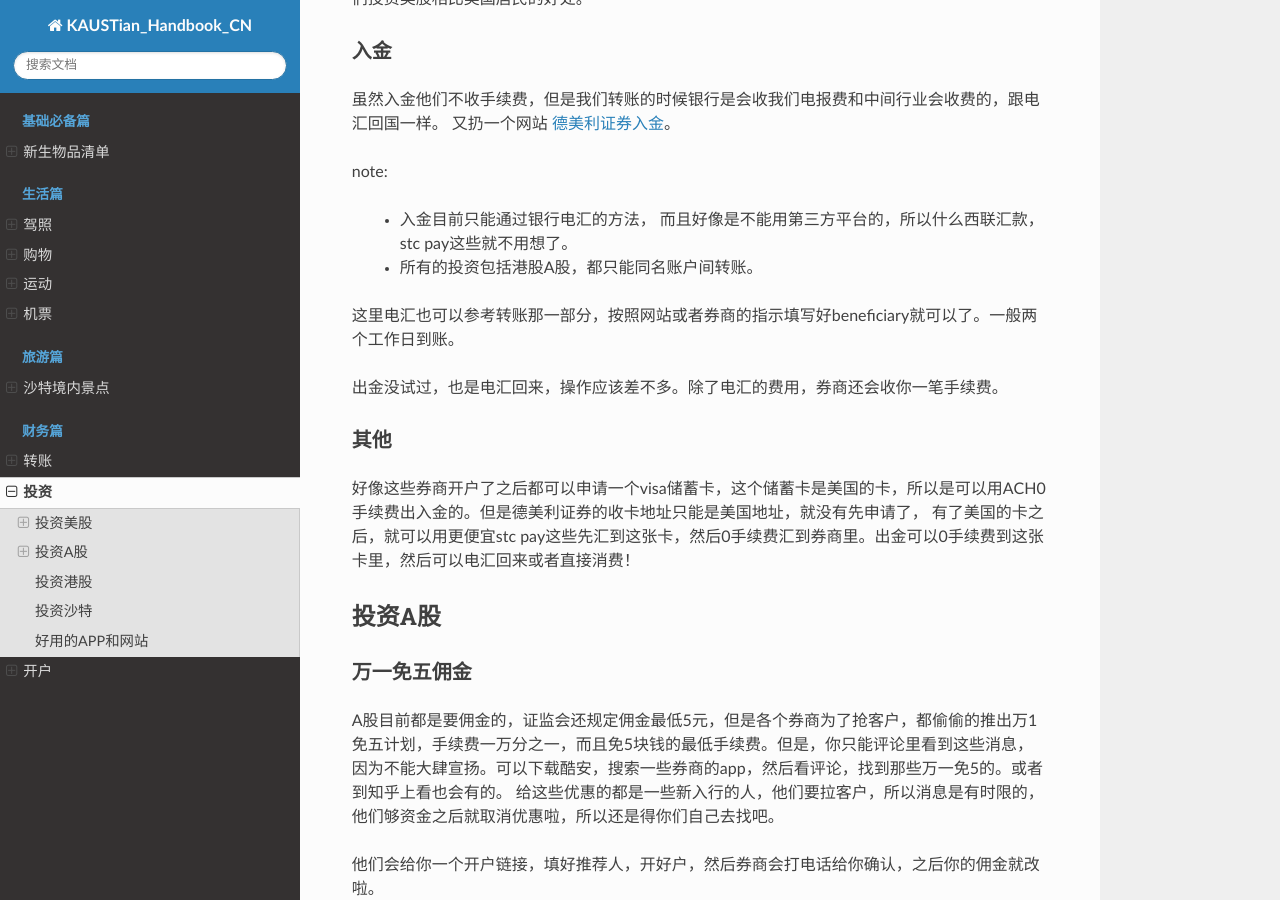
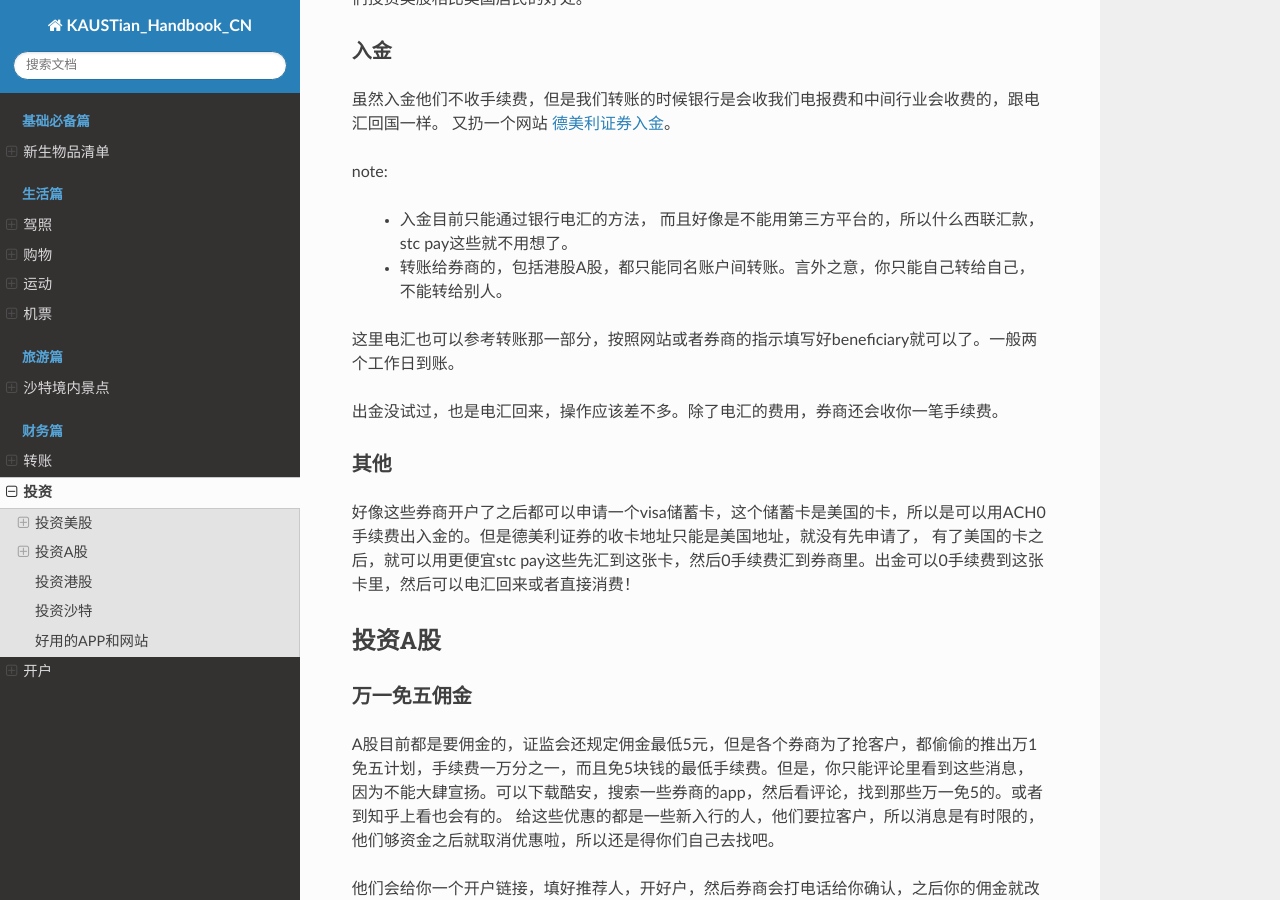
Before and after one commit to guochengqian/KAUSTian_Handbook_CN, a Sphinx documentation site: the page built from docs/content/finance/investment.rst, in a window 1280 px wide and 900 px high, scrolled down 1258 px. Built offline with Sphinx 7.4.7 and the Read the Docs theme 2.0.0, drawn with Linux system fonts in a browser that asks for light colours.

Commit message:
Update investment.rst

```diff
--- a/docs/content/finance/investment.rst
+++ b/docs/content/finance/investment.rst
@@ -50,7 +50,8 @@
 note:
 
   * 入金目前只能通过银行电汇的方法， 而且好像是不能用第三方平台的，所以什么西联汇款，stc pay这些就不用想了。
-  * 所有的投资包括港股A股，都只能同名账户间转账。
+  * 转账给券商的，包括港股A股，都只能同名账户间转账。言外之意，你只能自己转给自己，不能转给别人。
+
 
 这里电汇也可以参考转账那一部分，按照网站或者券商的指示填写好beneficiary就可以了。一般两个工作日到账。
 
```
